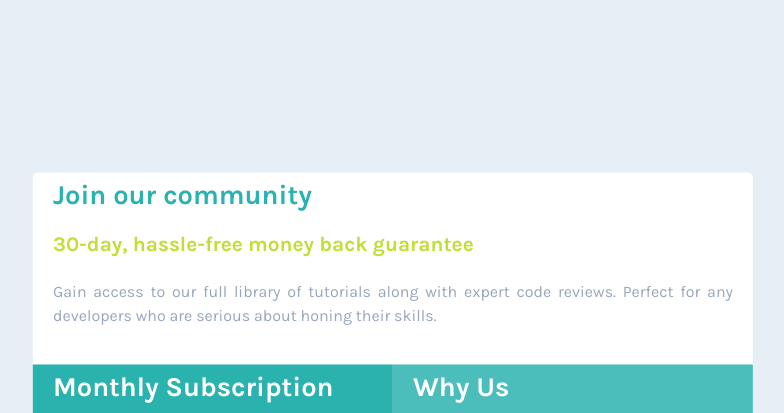
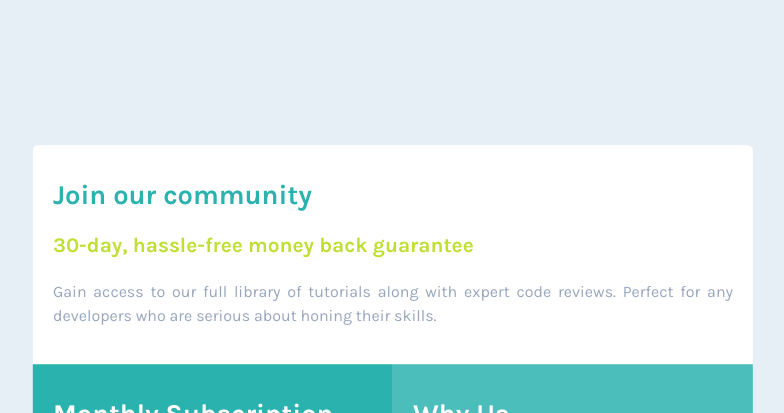
Before and after one commit to rohan-s-sawant/FEM-single-price-grid-component-master, a plain HTML site: page index.html in a window 1280 px wide. Shown: the top 413 px of the page, without its empty margins (247-1031 px from the left). Drawn offline with Linux system fonts and the light colour scheme.

Commit message:
Update style.css
fixed some padding

```diff
--- a/style.css
+++ b/style.css
@@ -287,6 +287,9 @@ footer {
     min-width: 360px;
     border-bottom-left-radius: 0px;
   }
+  h1 {
+    margin-top: 1em;
+  }
   p {
     /* border: 1px solid red; */
     margin-bottom: 1.3em;
```
